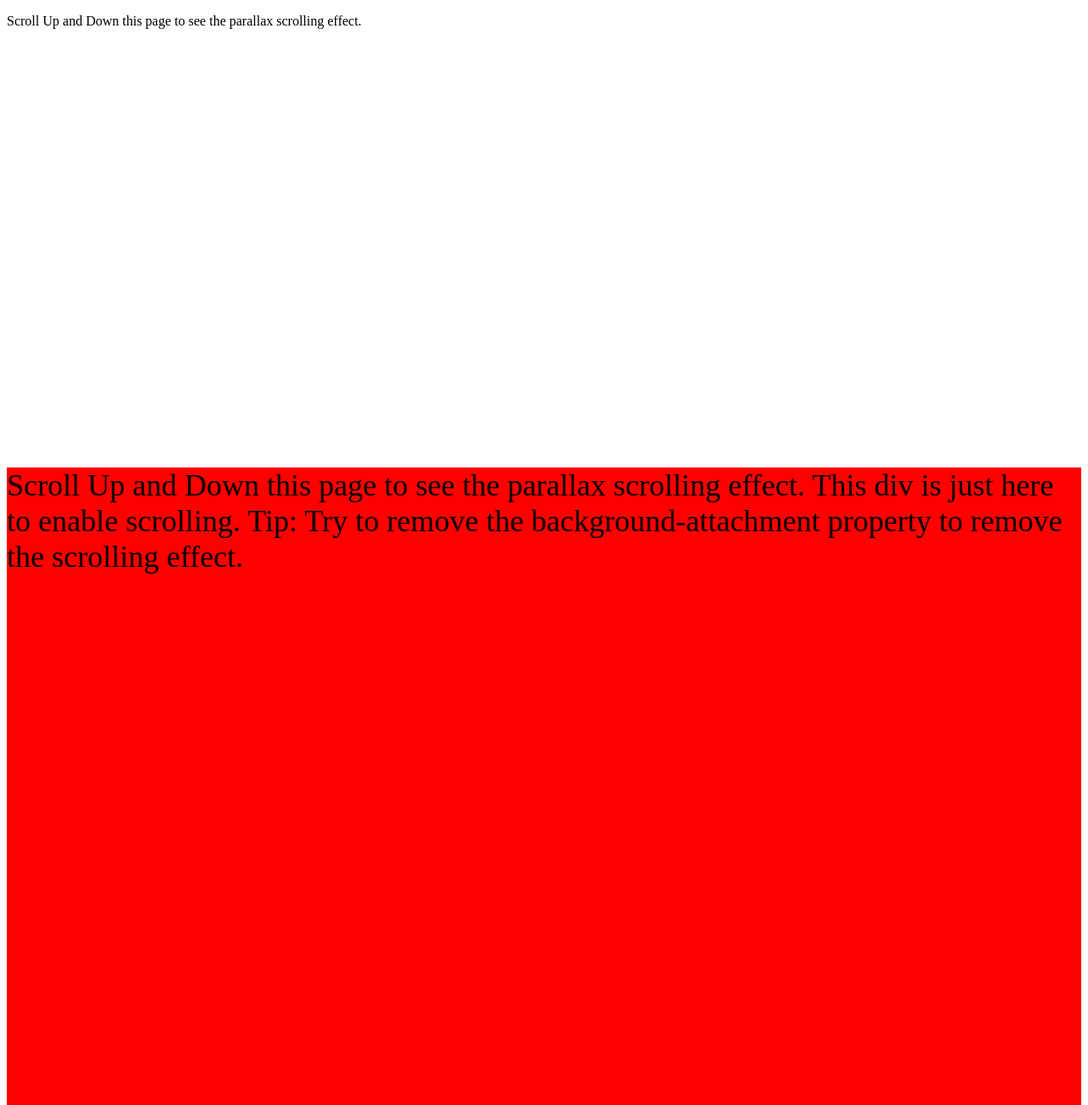
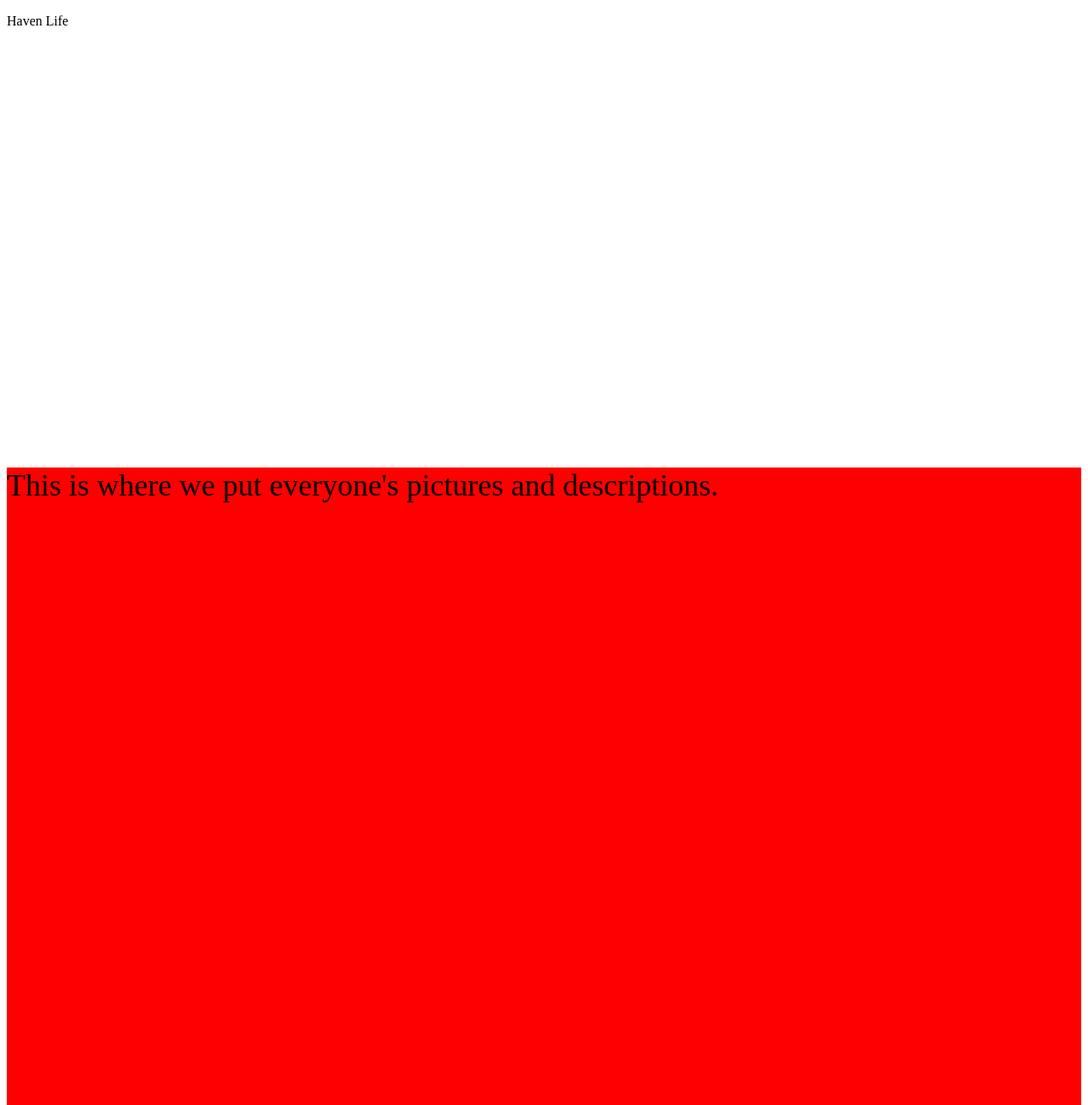
Before and after one commit to samreet/samreet.github.io, a plain HTML site: page index.html in a window 1280 px wide. Shown: the top 1300 px of the page at 85% size. Drawn offline with Linux system fonts and the light colour scheme.

Commit message:
Update index.html

```diff
--- a/index.html
+++ b/index.html
@@ -20,14 +20,12 @@
 </head>
 <body>
 
-<p>Scroll Up and Down this page to see the parallax scrolling effect.</p>
+<p>Haven Life</p>
 
 <div class="parallax"></div>
 
 <div style="height:1000px;background-color:red;font-size:36px">
-Scroll Up and Down this page to see the parallax scrolling effect.
-This div is just here to enable scrolling.
-Tip: Try to remove the background-attachment property to remove the scrolling effect.
+This is where we put everyone's pictures and descriptions.
 </div>
 
 </body>
```
